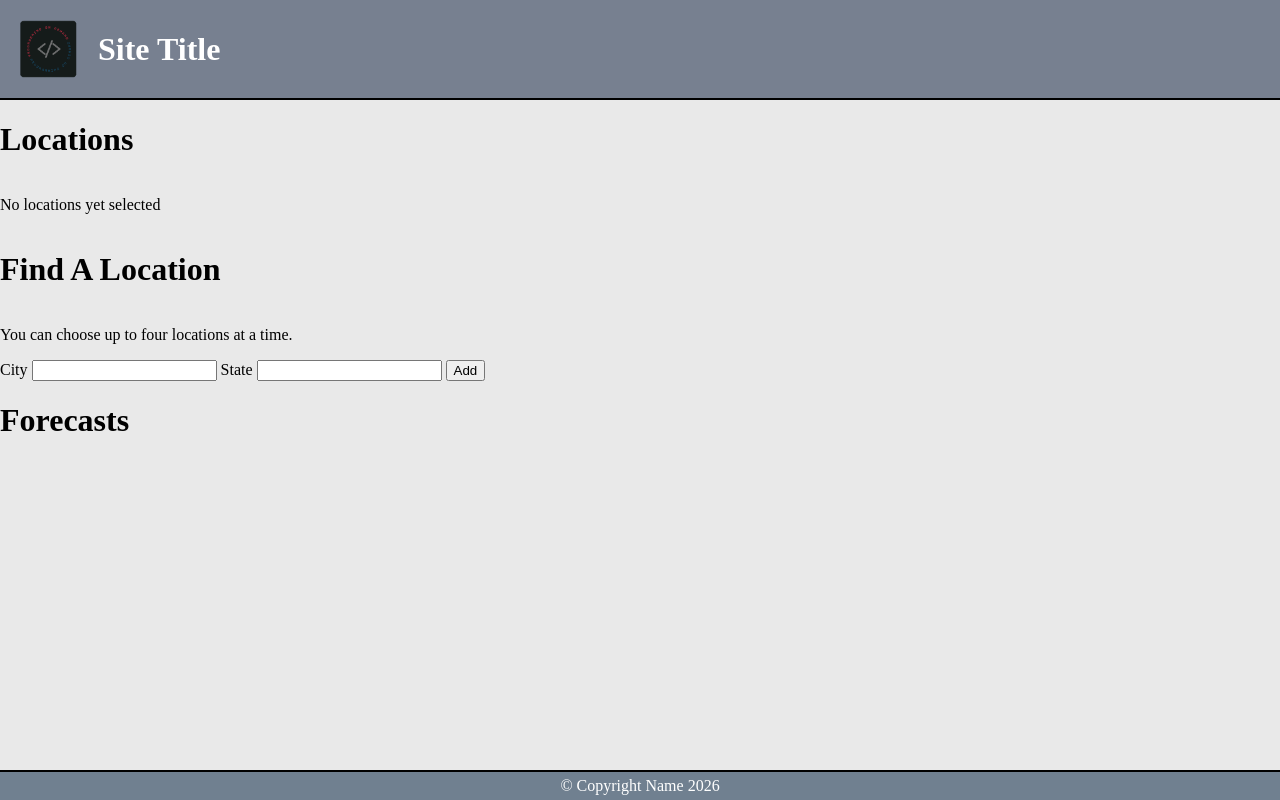
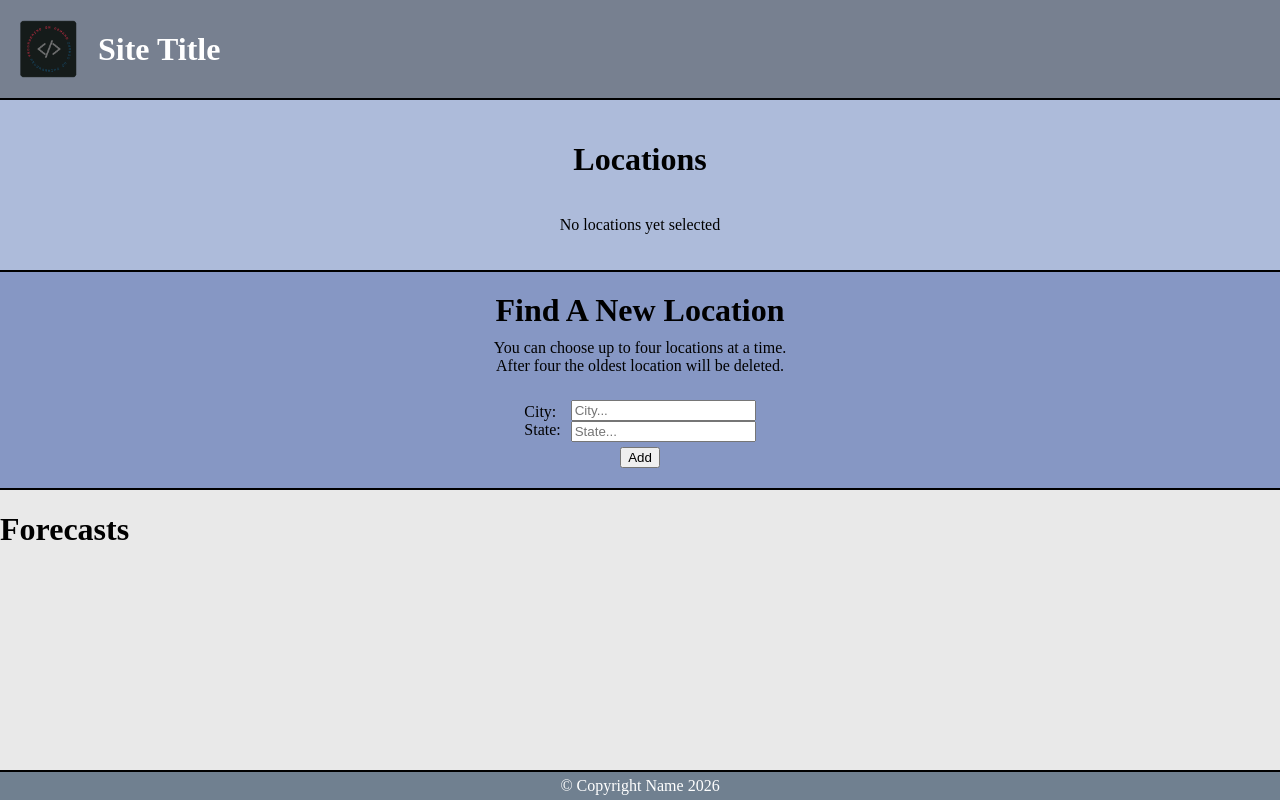
Before and after one commit to packardjc2024/weather, a Django app: page / in a window 1280 px wide. Run offline with Django 5.2, Linux system fonts and the light colour scheme; data that the repository does not hold is empty; some libraries are stand-ins or nearby versions.

Commit message:
locations and search containers finished

```diff
--- a/web/home_page/static/home_page/home_page.css
+++ b/web/home_page/static/home_page/home_page.css
@@ -1,5 +1,30 @@
+/********** Site-wide **********/
 *, *::before, *::after {
   box-sizing: border-box;
+}
+
+:root{
+    --locations-color: #ADBBDA;
+    --search-color: #8697C4;
+    --forecast-color: #778090;
+}
+
+
+/********** Locations summary at top **********/
+#locations-parent {
+    display: flex;
+    flex-direction: column;
+    justify-content: center;
+    align-items: center;
+    width: 100%;
+    padding: 20px;
+    border-bottom: 2px solid black;
+    background-color: var(--locations-color);
+}
+
+#locations-title {
+    text-align: center;
+    width: 100%;
 }
 
 #locations-container {
@@ -8,7 +33,6 @@
     justify-content: center;
     align-items: center;
     width: 100%;
-    padding: 20px;
 }
 
 .location {
@@ -16,12 +40,77 @@
     flex-direction: column;
     justify-content: center;
     align-items: center;
-    border: 1px solid black;
+    border-radius: 10px;
     min-width: 200px;
     min-height: 200px;
     margin: 20px;
 }
 
+
+/********** Search container **********/
+#search-container {
+    display: flex;
+    flex-direction: column;
+    justify-content: center;
+    align-items: center;
+    padding: 20px;
+    width: 100%;
+    border-bottom: 2px solid black;
+    background-color: var(--search-color);
+}
+
+.search-h1 {
+    padding-bottom: 10px;
+    margin: 0px;
+}
+
+.search-p {
+    margin: 0px;
+    padding: 0px;
+}
+
+#location-form {
+    padding-top: 20px;
+    align-items: center;
+    justify-content: center;
+    padding: 0px;
+    margin: 20px 0px 0px 0px;
+}
+
+#form-container {
+    display: flex;
+    justify-content: center;
+    align-items: center;
+    flex-direction: row;
+    width: 100%;
+}
+
+#label-container, #input-container {
+    display: flex;
+    flex-direction: column;
+    padding: 5px;
+}
+
+#label-container {
+    padding-right: 5px;
+}
+
+#location-form > input[type="text"] {
+    min-width: 100px;
+    max-width: 100px;
+}
+
+#search-button-container {
+    margin: 0px;
+    padding: 0px;
+    display: flex;
+    flex-direction: row;
+    justify-content: center;
+    align-items: center;
+}
+
+
+/********** Forecasts container **********/
 #forecasts {
     display: flex;
     flex-direction: column;
--- a/web/home_page/templates/home_page/index.html
+++ b/web/home_page/templates/home_page/index.html
@@ -12,21 +12,24 @@
 <!-- Add the index's content to the main header block -->
 {% block body_extension %}
 
-<!--- error message display-->
+<!--- Error message display-->
 {% if error_message %}
     <h1>Error</h1>
     <h3>{{ error_message }}</h2>
 {% endif %}
 
-<!-- Display the chosen locations -->
-<h1>Locations</h1>
+<!-- Display the chosen locations from the database -->
+ <div id="locations-parent">
+    <h1 id="locations-title">Locations</h1>
     {% if locations %}
     <div id="locations-container">
         {% for location in locations %}
-    <div class="location">
+            <div class="location glass-container">
                 <p>{{ location.location }}</p>
+                <!-- Display High and low for today -->
                 <p>High: {{ location.days.0.high }}</p>
                 <p>Low: {{ location.days.0.low }}</p>
+                <!-- Delete button -->
                 <form method="post" action="{% url 'home_page:delete_location' %}">
                     {% csrf_token %}
                     <input hidden id="city_name" name="city_name" value="{{ location.city }}">
@@ -38,18 +41,30 @@
     {% else %}
         <p>No locations yet selected</p>
     {% endif %}
+ </div>
 
-<!-- form to add a location -->
- <h1>Find A Location</h1>
- <p>You can choose up to four locations at a time. </p>
+<!-- Form to add a new location -->
+ <div id="search-container">
+    <h1 class="search-h1">Find A New Location</h1>
+    <p class="search-p">You can choose up to four locations at a time.</p>
+    <p class="search-p">After four the oldest location will be deleted.</p>
     <form id="location-form" method="post" action="{% url 'home_page:search' %}">
         {% csrf_token %}
-    <label for="city">City</label>
-    <input id="city" name="city" type="text">
-    <label for="state">State</label>
-    <input id="state" name="state" type="text">
-    <button type="submit">Add</button>
+        <div id="form-container">
+            <div id="label-container">
+                <label for="city">City:</label>
+                <label for="state">State:</label>
+            </div>
+            <div id="input-container">
+                <input id="city" name="city" type="text" placeholder="City...">
+                <input id="state" name="state" type="text" placeholder="State...">
+            </div>
+        </div>
+        <div id="search-button-container">
+            <button id="search-button" type="submit">Add</button>
+        </div>
     </form>
+</div>
 
 <!-- div where forecasts will be displayed -->
 <h1>Forecasts</h1>
--- a/web/home_page/views.py
+++ b/web/home_page/views.py
@@ -93,6 +93,7 @@ def format_temps_context(location):
     temps = Temperature.objects.filter(city=location).order_by('hour')
     temp_dict = {
         'location': f'{location.city.title()}, {location.state.upper()}',
+        'city': location.city,
         'days': [],
         }
     for i in range(0, len(temps), 24):
@@ -181,6 +182,7 @@ def delete_location(request):
     """
     if request.method == 'POST':
         city = request.POST.get('city_name')
+        print('city location:' + city)
         location = Location.objects.get(city=city)
         location.delete()
     return redirect('home_page:index')
```
Lines whose indentation alone changed are shown as unchanged.
